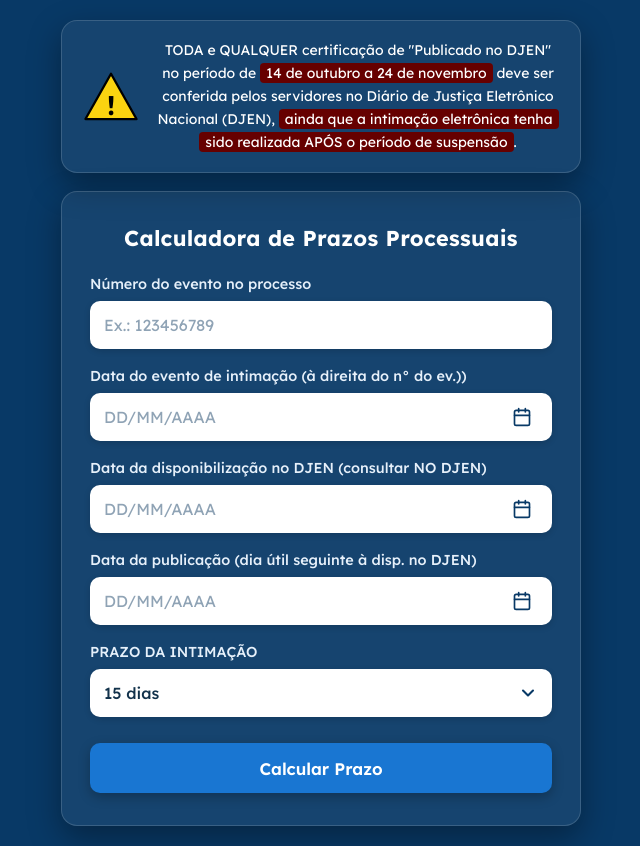
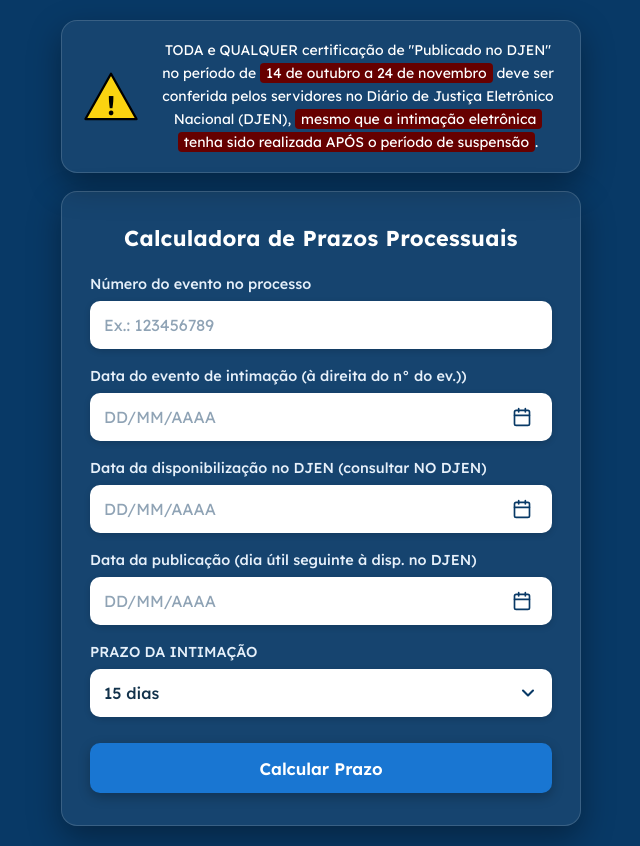
Before and after one commit to cpenorte/contarprazo, a plain HTML site: page index.html in a window 1280 px wide. Shown: the whole page, without its empty margins (319-959 px from the left). Drawn offline with Linux system fonts and the light colour scheme.

Commit message:
index.html

```diff
--- a/index.html
+++ b/index.html
@@ -439,7 +439,7 @@
         </svg>
       </div>
       <p class="notice-text">
-        TODA e QUALQUER certificação de "Publicado no DJEN" no período de <span class="highlight-red">14 de outubro a 24 de novembro</span> deve ser conferida pelos servidores no Diário de Justiça Eletrônico Nacional (DJEN), <span class="highlight-red">ainda que a intimação eletrônica tenha sido realizada APÓS o período de suspensão</span>.
+        TODA e QUALQUER certificação de "Publicado no DJEN" no período de <span class="highlight-red">14 de outubro a 24 de novembro</span> deve ser conferida pelos servidores no Diário de Justiça Eletrônico Nacional (DJEN), <span class="highlight-red">mesmo que a intimação eletrônica tenha sido realizada APÓS o período de suspensão</span>.
       </p>
     </section>
 
```
